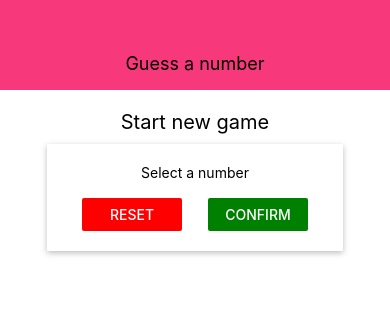
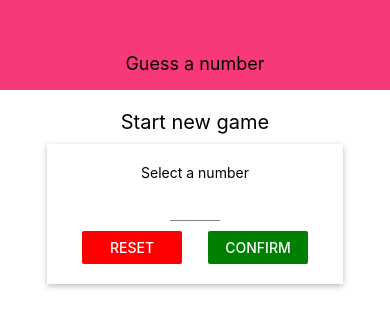
Before and after one commit to Easybuoy/react_native_guess_app, a React Native app: screen / in a window 390 px wide. Shown: the top 328 px of the page. Built offline with nearby package versions, Linux system fonts and the light colour scheme.

Commit message:
add start gamescreen component

```diff
--- /dev/null
+++ b/components/Input.jsx
@@ -0,0 +1,17 @@
+import React from "react";
+import { TextInput, StyleSheet } from "react-native";
+
+const Input = (props) => {
+  return <TextInput {...props} style={{...styles.input, ...props.style}} />;
+};
+
+const styles = StyleSheet.create({
+input: {
+    height: 30,
+    borderBottomWidth: 1,
+    borderBottomColor: 'grey',
+    marginVertical: 10
+}
+});
+
+export default Input;
--- a/screens/StartGameScreen.jsx
+++ b/screens/StartGameScreen.jsx
@@ -1,17 +1,45 @@
-import React from "react";
-import { View, Text, StyleSheet, TextInput, Button } from "react-native";
+import React, { useState } from "react";
+import {
+  View,
+  Text,
+  StyleSheet,
+  Button,
+  TouchableWithoutFeedback,
+  Keyboard,
+} from "react-native";
 
 import Card from "../components/Card";
-import Colors from '../constants/colors';
+import Input from "../components/Input";
+import Colors from "../constants/colors";
 
 const StartGameScreen = () => {
+  const [enteredValue, setEnteredValue] = useState("");
+
+  const numberInputHandler = (inputText) => {
+    setEnteredValue(inputText.replace(/[^0-9]/g, ""));
+  };
+
   return (
+    <TouchableWithoutFeedback
+      onPress={() => {
+        Keyboard.dismiss();
+      }}
+    >
       <View style={styles.screen}>
         <Text style={styles.title}>Start new game</Text>
 
         <Card style={styles.inputContainer}>
           <Text>Select a number</Text>
-        <TextInput />
+          <Input
+            style={styles.input}
+            blurOnSubmit
+            autoCapitalize="none"
+            autoCorrect={false}
+            keyboardType="numeric"
+            maxLength={2}
+            onChangeText={numberInputHandler}
+            value={enteredValue}
+          />
 
           <View style={styles.buttonContainer}>
             <View style={styles.button}>
@@ -23,6 +51,7 @@
           </View>
         </Card>
       </View>
+    </TouchableWithoutFeedback>
   );
 };
 
@@ -50,6 +79,10 @@
   button: {
     width: 100,
   },
+  input: {
+    width: 50,
+    textAlign: "center",
+  },
 });
 
 export default StartGameScreen;
```
Lines whose indentation alone changed are shown as unchanged.
